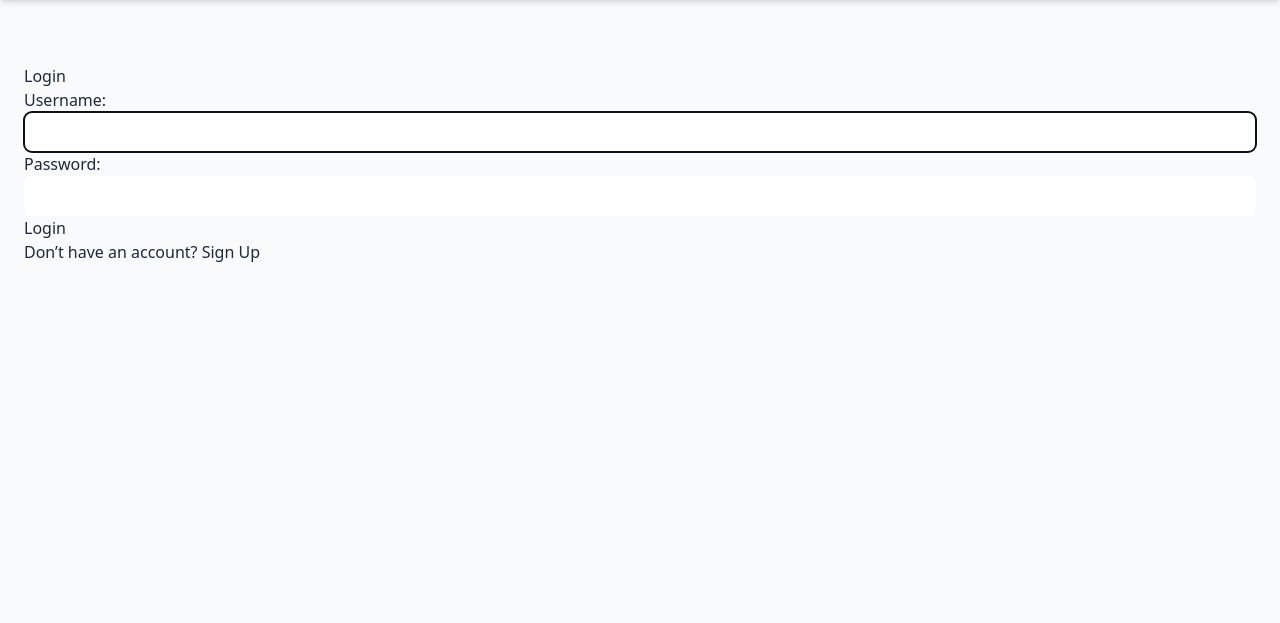
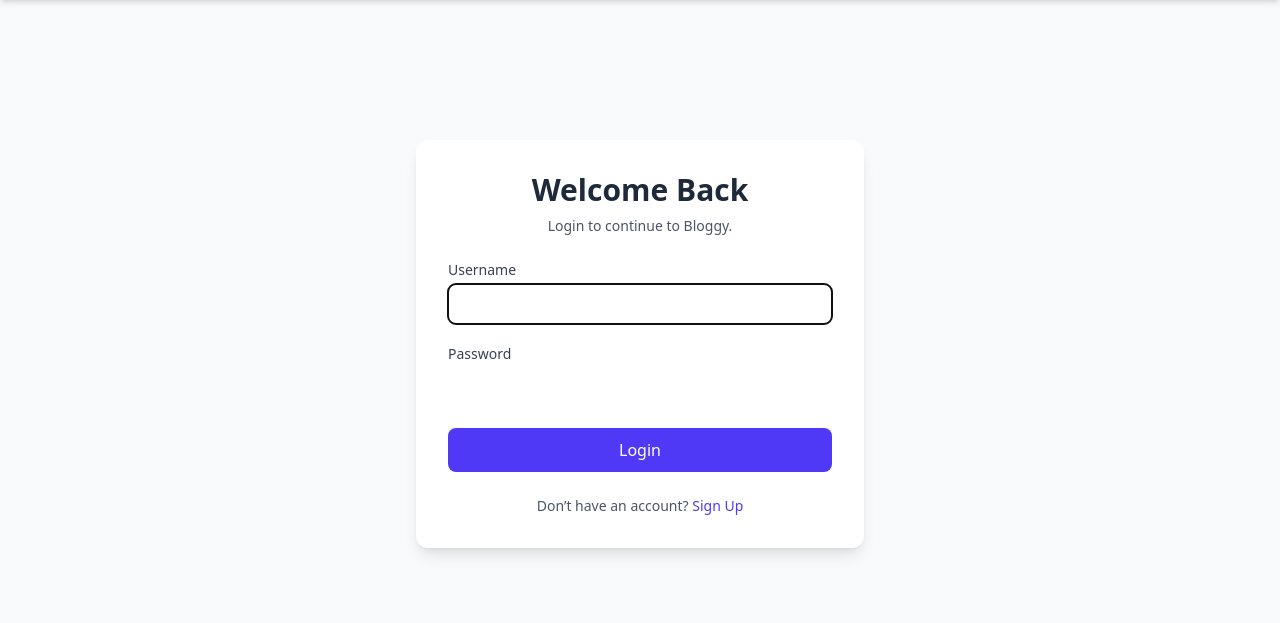
Before and after one commit to hello-abdul-manan/blog-web-app, a Django app: page /bloggy/login/ in a window 1280 px wide. Shown: the part 64-687 px from the top of the page. Run offline with Django 5.2, Linux system fonts and the light colour scheme; style sheets or scripts are compiled from the project's sources.

Commit message:
Style page with CSS

```diff
--- a/blog_app/templates/auth/login.html
+++ b/blog_app/templates/auth/login.html
@@ -1,13 +1,53 @@
 {% extends "base.html" %}
-{% block title %}Login{% endblock  %}
+{% block title %}Login{% endblock %}
+
 {% block content %}
-    <h1>Login</h1>
-    <form method='post'>
-        {% csrf_token %}
-        {{ form.as_p }}
-        <button type='submit'>Login</button>
-    </form>
-    <p>Don’t have an account?
-        <a href="{% url 'signup' %}">Sign Up</a>
-    </p>
-{% endblock  %}
+
+<div class="min-h-[70vh] flex items-center justify-center">
+
+    <div class="w-full max-w-md bg-white shadow-lg rounded-xl p-8">
+
+        <div class="text-center mb-6">
+            <h1 class="text-3xl font-bold text-gray-800 mb-2">
+                Welcome Back
+            </h1>
+            <p class="text-gray-600 text-sm">
+                Login to continue to Bloggy.
+            </p>
+        </div>
+
+        <form method="post" class="space-y-5">
+            {% csrf_token %}
+
+            <div>
+                <label class="block text-sm font-medium text-gray-700 mb-1">
+                    Username
+                </label>
+                {{ form.username }}
+            </div>
+
+            <div>
+                <label class="block text-sm font-medium text-gray-700 mb-1">
+                    Password
+                </label>
+                {{ form.password }}
+            </div>
+
+            <button type="submit"
+                    class="w-full py-2.5 bg-indigo-600 text-white rounded-lg hover:bg-indigo-700 transition font-medium">
+                Login
+            </button>
+        </form>
+
+        <p class="text-center text-sm text-gray-600 mt-6">
+            Don’t have an account?
+            <a href="{% url 'signup' %}" class="text-indigo-600 font-medium hover:underline">
+                Sign Up
+            </a>
+        </p>
+
+    </div>
+
+</div>
+
+{% endblock %}
```
